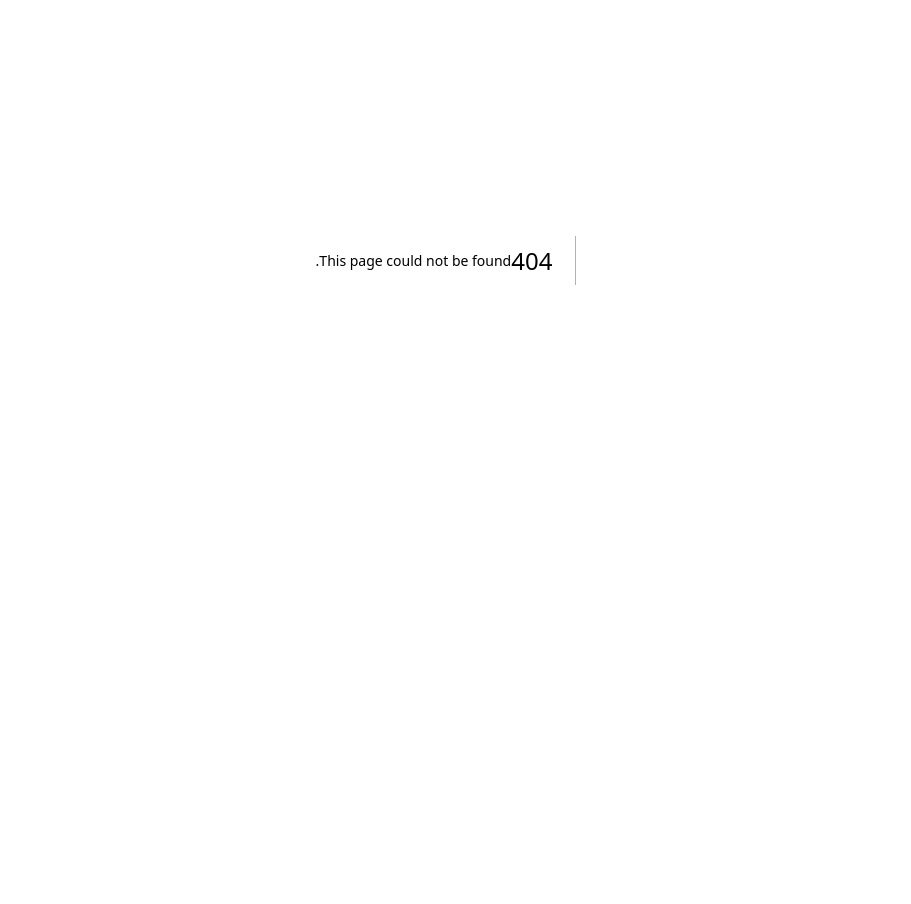
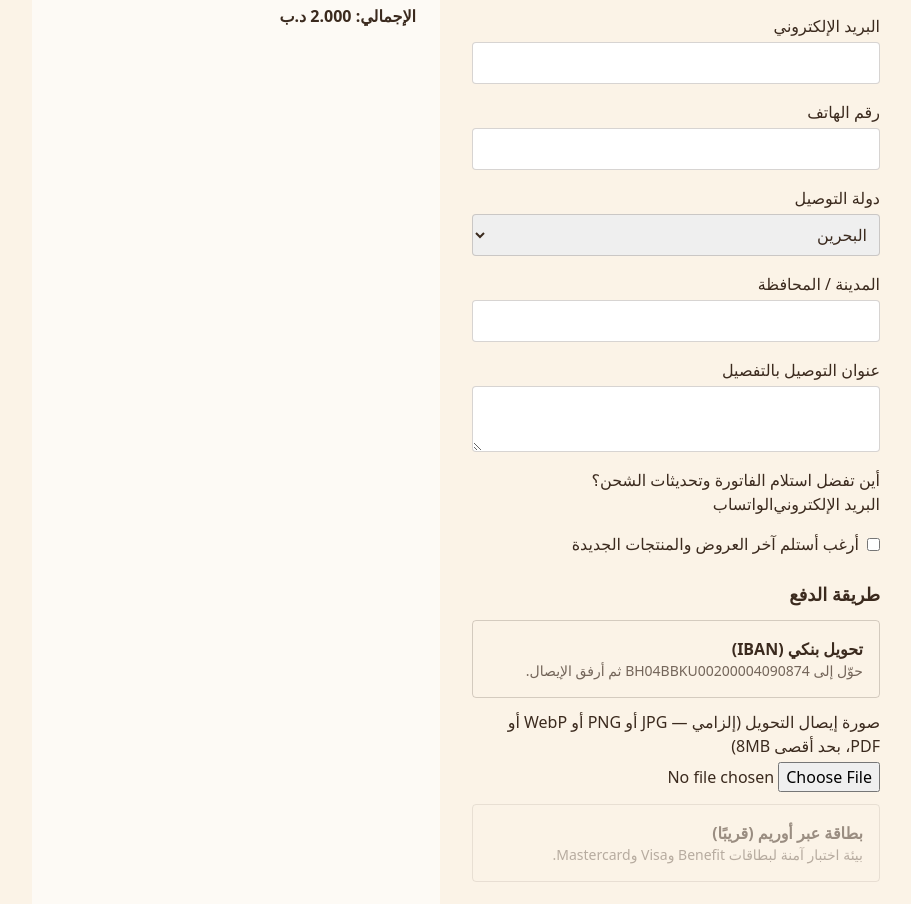
Before and after one commit to kdiariesstore-png/peep-and-beyond-web, a Next.js app: page /checkout in a window 1280 px wide. Before the commit this address had no page. Shown: the part 140-1044 px from the top of the page, without its empty margins (184-1095 px from the left). Before the commit the page ends 800 px from the top, so only its background shows below. Built offline with nearby package versions, Linux system fonts and the light colour scheme.

Commit message:
feat: add checkout page with buyer form and payment method selection

```diff
--- /dev/null
+++ b/app/checkout/page.tsx
@@ -0,0 +1,113 @@
+"use client";
+
+import { useState } from "react";
+import { useRouter } from "next/navigation";
+import { useCart } from "../../lib/cart/cart-context";
+import { useCurrency } from "../../lib/currency-context";
+import { formatMoney } from "../../lib/currency";
+import { calculateOrderTotal } from "../../lib/order/order-total";
+import { validateReceiptFile } from "../../lib/order/validate-receipt";
+import { BuyerForm } from "../../components/checkout/buyer-form";
+import { PaymentMethodSelector } from "../../components/checkout/payment-method-selector";
+import type { BuyerDetails, PaymentMethod } from "../../lib/types";
+
+const EMPTY_BUYER: BuyerDetails = {
+  fullName: "",
+  email: "",
+  phone: "",
+  country: "BH",
+  city: "",
+  address: "",
+  preferredContact: "email",
+  marketingOptIn: false,
+};
+
+export default function CheckoutPage() {
+  const router = useRouter();
+  const { items, clear } = useCart();
+  const { currency } = useCurrency();
+  const [buyer, setBuyer] = useState<BuyerDetails>(EMPTY_BUYER);
+  const [paymentMethod, setPaymentMethod] = useState<PaymentMethod>("iban");
+  const [receipt, setReceipt] = useState<File | null>(null);
+  const [receiptError, setReceiptError] = useState<string | null>(null);
+  const [submitError, setSubmitError] = useState<string | null>(null);
+  const [submitting, setSubmitting] = useState(false);
+
+  const { subtotalBhd, shippingBhd, totalBhd } = calculateOrderTotal(items, buyer.country);
+
+  function handleReceiptChange(file: File | null) {
+    setReceipt(file);
+    if (file) {
+      const result = validateReceiptFile({ type: file.type, size: file.size });
+      setReceiptError(result.valid ? null : (result.error ?? null));
+    } else {
+      setReceiptError(null);
+    }
+  }
+
+  async function handleSubmit(event: React.FormEvent) {
+    event.preventDefault();
+    setSubmitError(null);
+
+    if (paymentMethod === "iban") {
+      const result = validateReceiptFile(receipt ? { type: receipt.type, size: receipt.size } : null);
+      if (!result.valid) {
+        setReceiptError(result.error ?? "receipt_required");
+        return;
+      }
+
+      const formData = new FormData();
+      formData.set("buyer", JSON.stringify(buyer));
+      formData.set("items", JSON.stringify(items));
+      formData.set("receipt", receipt as File);
+
+      setSubmitting(true);
+      try {
+        const response = await fetch("/api/orders/iban", { method: "POST", body: formData });
+        if (!response.ok) {
+          setSubmitError("تعذر إرسال الطلب. حاول مرة أخرى.");
+          return;
+        }
+        clear();
+        router.push("/order/confirmation?method=iban");
+      } catch {
+        setSubmitError("تعذر إرسال الطلب. تحقق من اتصالك بالإنترنت وحاول مرة أخرى.");
+      } finally {
+        setSubmitting(false);
+      }
+    }
+  }
+
+  return (
+    <main className="mx-auto grid max-w-4xl gap-8 p-6 md:grid-cols-2">
+      <form onSubmit={handleSubmit} className="space-y-6">
+        <BuyerForm value={buyer} onChange={setBuyer} />
+        <PaymentMethodSelector
+          value={paymentMethod}
+          onChange={setPaymentMethod}
+          receiptError={receiptError}
+          onReceiptChange={handleReceiptChange}
+        />
+        {submitError && <p className="text-red-600">{submitError}</p>}
+        <button
+          type="submit"
+          disabled={submitting || items.length === 0}
+          className="w-full rounded-full bg-leaf py-3 text-white disabled:opacity-50"
+        >
+          تأكيد الطلب
+        </button>
+      </form>
+
+      <aside className="rounded-xl bg-white/60 p-6">
+        <h2 className="text-lg font-bold">ملخص الطلب</h2>
+        <p className="mt-4">{formatMoney(subtotalBhd, currency)}</p>
+        <p className="text-sm text-brown/70">
+          الشحن: {shippingBhd === null ? "يُحدَّد لاحقًا" : formatMoney(shippingBhd, currency)}
+        </p>
+        <p className="mt-2 font-semibold">
+          الإجمالي: {totalBhd === null ? "يُحدَّد لاحقًا" : formatMoney(totalBhd, currency)}
+        </p>
+      </aside>
+    </main>
+  );
+}
--- /dev/null
+++ b/components/checkout/payment-method-selector.tsx
@@ -0,0 +1,58 @@
+"use client";
+
+import type { PaymentMethod } from "../../lib/types";
+
+export function PaymentMethodSelector({
+  value,
+  onChange,
+  receiptError,
+  onReceiptChange,
+}: {
+  value: PaymentMethod;
+  onChange: (method: PaymentMethod) => void;
+  receiptError: string | null;
+  onReceiptChange: (file: File | null) => void;
+}) {
+  return (
+    <fieldset className="space-y-3">
+      <legend className="text-lg font-bold">طريقة الدفع</legend>
+
+      <button
+        type="button"
+        aria-pressed={value === "iban"}
+        onClick={() => onChange("iban")}
+        className="block w-full rounded border border-brown/20 p-4 text-start"
+      >
+        <strong>تحويل بنكي (IBAN)</strong>
+        <p className="text-sm text-brown/70">
+          حوّل إلى BH04BBKU00200004090874 ثم أرفق الإيصال.
+        </p>
+      </button>
+
+      {value === "iban" && (
+        <label className="block">
+          صورة إيصال التحويل (إلزامي — JPG أو PNG أو WebP أو PDF، بحد أقصى 8MB)
+          <input
+            required
+            type="file"
+            accept="image/jpeg,image/png,image/webp,application/pdf"
+            onChange={(e) => onReceiptChange(e.target.files?.[0] ?? null)}
+            className="mt-1 block w-full"
+          />
+          {receiptError && <p className="text-sm text-red-600">{receiptError}</p>}
+        </label>
+      )}
+
+      <button
+        type="button"
+        aria-pressed={value === "oreem"}
+        disabled
+        title="قريبًا"
+        className="block w-full rounded border border-brown/20 p-4 text-start opacity-50"
+      >
+        <strong>بطاقة عبر أوريم (قريبًا)</strong>
+        <p className="text-sm text-brown/70">بيئة اختبار آمنة لبطاقات Benefit وVisa وMastercard.</p>
+      </button>
+    </fieldset>
+  );
+}
```
